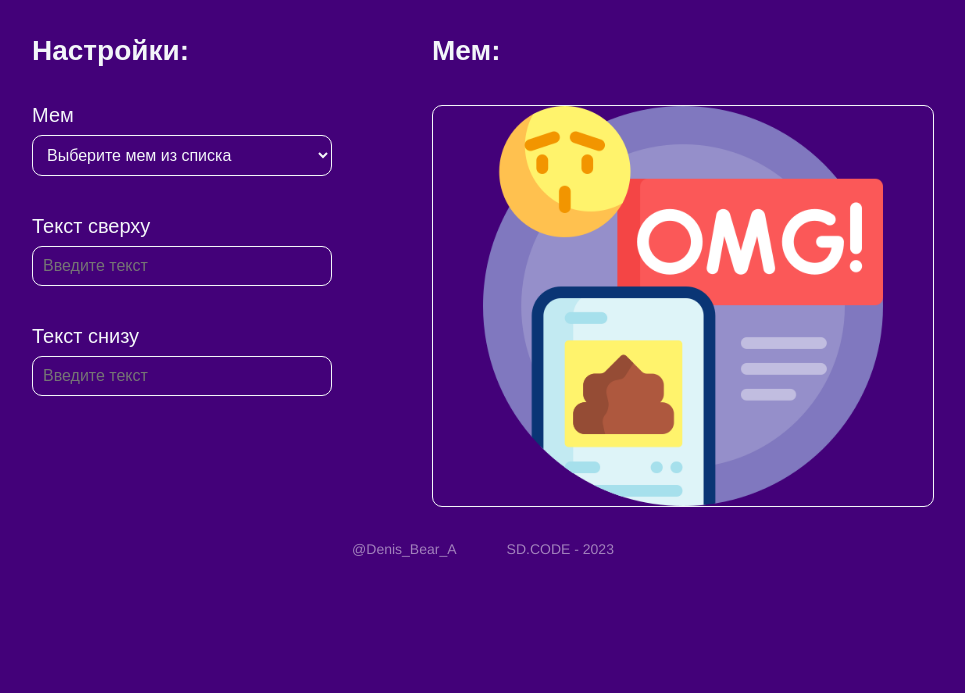
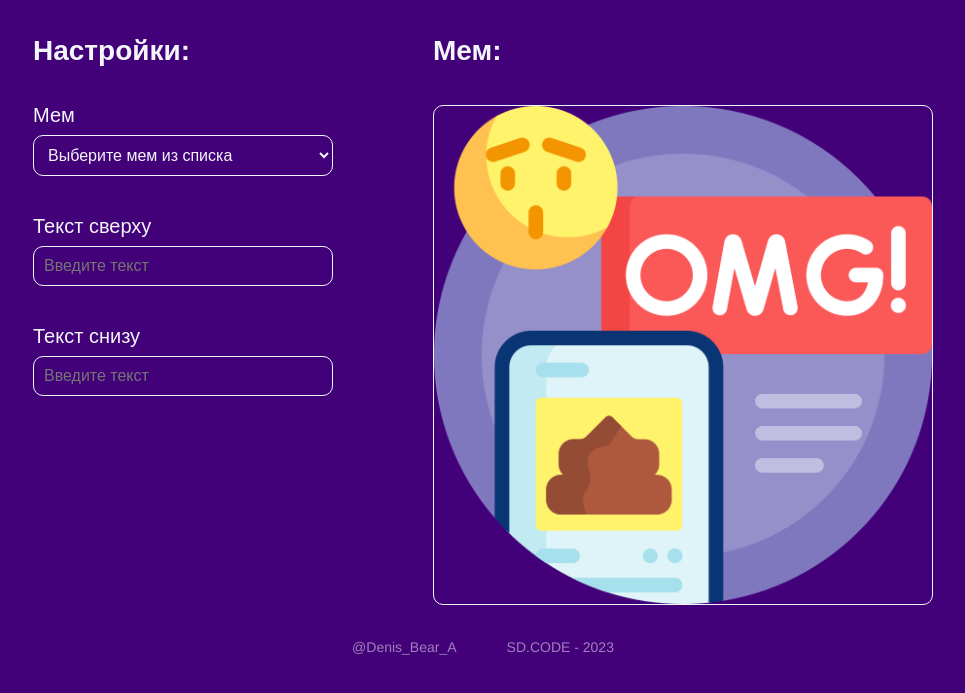
Before and after one commit to DenisAnf/memes-app, a plain HTML site: page index.html in a window 1280 px wide. Shown: the part 83-776 px from the top of the page, without its empty margins (157-1122 px from the left). Drawn offline with nearby package versions, Linux system fonts and the light colour scheme; no server answers.

Commit message:
finish js without save image

```diff
--- a/scss/style.scss
+++ b/scss/style.scss
@@ -167,10 +167,14 @@ body {
 .meme {
    &__wrapper {
       position: relative;
-      background: #430179;
-      border-radius: 10px;
-      border: 1px solid #f3f6f9;
-      overflow: hidden;
+      width: 500px;
+      display: flex;
+      justify-content: center;
+      align-items: center;
+
+      @media (max-width: 519px) {
+         width: 100%;
+      }
    }
 
    &__title {
@@ -188,11 +192,14 @@ body {
    }
 
    &__img {
-      display: block;
-      width: 500px;
-      max-height: 400px;
+      max-width: 500px;
+      max-height: 500px;
       object-fit: contain;
       object-position: center;
+      background: #430179;
+      border-radius: 10px;
+      border: 1px solid #f3f6f9;
+      overflow: hidden;
 
       @media (max-width: 519px) {
          width: 100%;
```
Also changed, not shown: styles/style.css.
